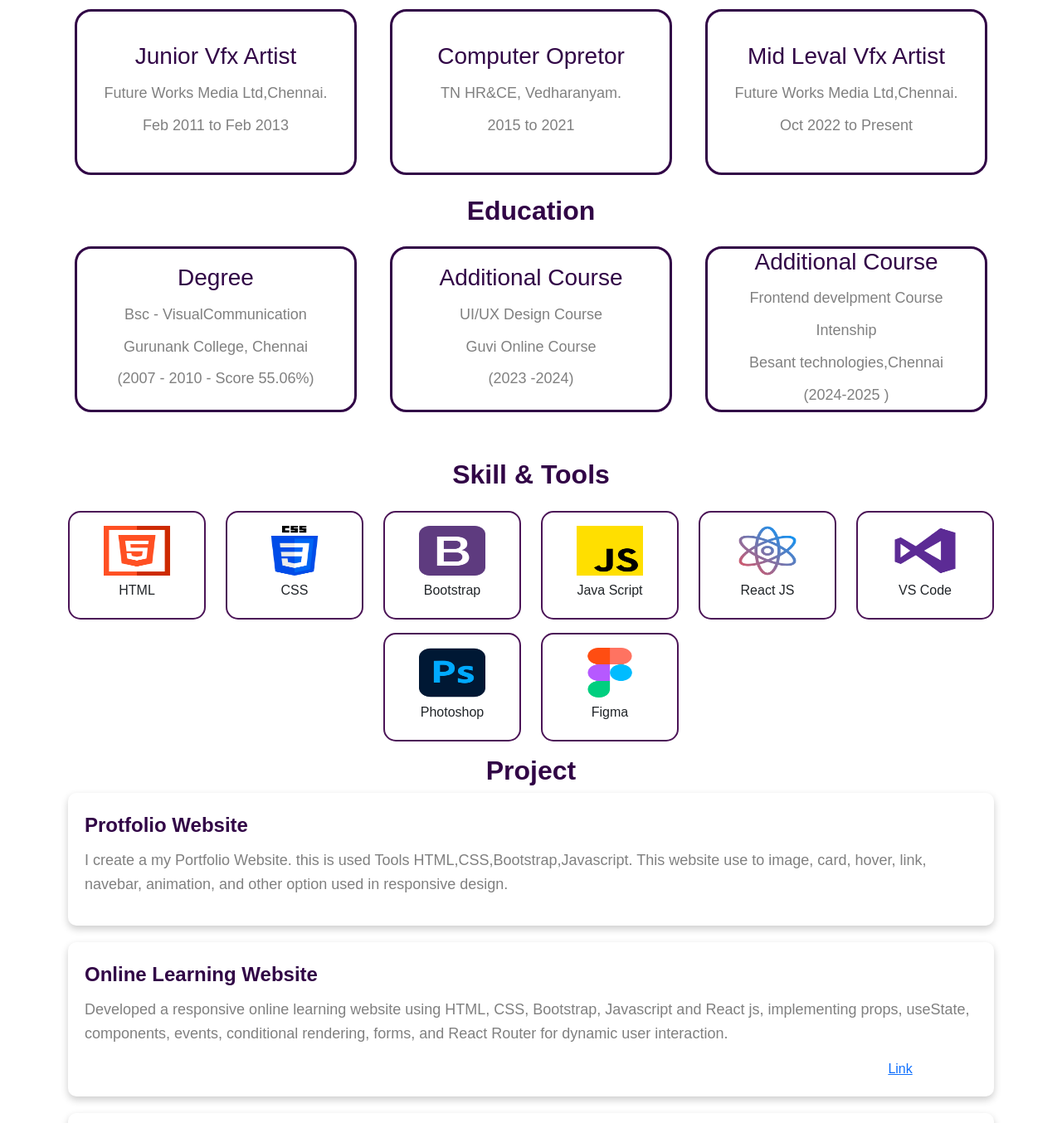
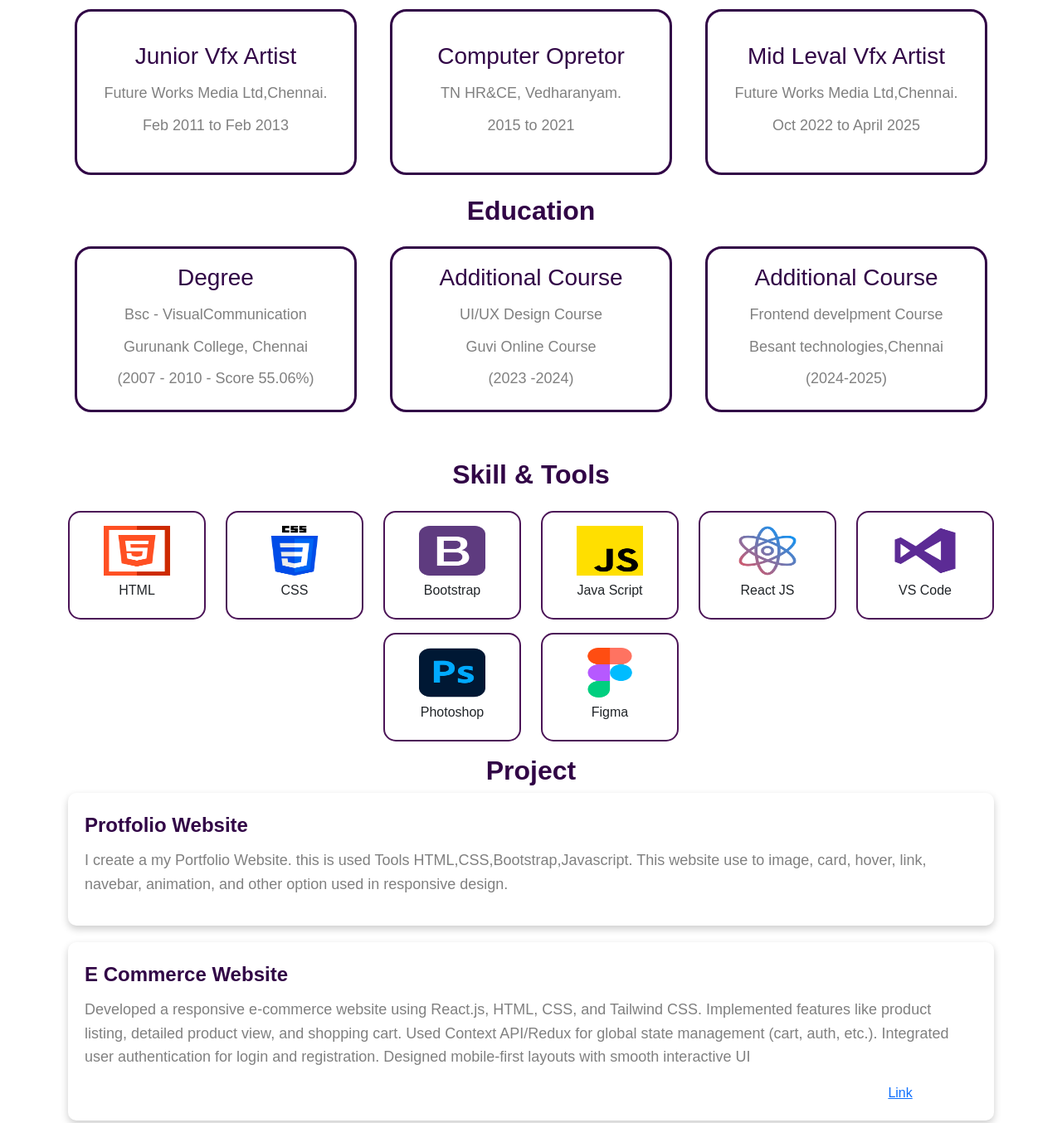
Before and after one commit to Bskumaar/MyPortfolio, a plain HTML site: page index.html in a window 1280 px wide. Shown: the part 1304-2658 px from the top of the page at 83% size. Drawn offline with nearby package versions, Linux system fonts and the light colour scheme.

Commit message:
Small code update in portfolio

```diff
--- a/index.html
+++ b/index.html
@@ -115,7 +115,7 @@
         <div class="text-center cardex p-4 m-2 ">
           <h3>Mid Leval Vfx Artist</h3>
           <p> Future Works Media Ltd,Chennai.</p>
-          <p>Oct 2022 to Present</p>
+          <p>Oct 2022 to April 2025</p>
         </div>
       </div>
     </div>
@@ -150,9 +150,8 @@
         <div class="text-center cardex p-4 m-2">
           <h3>Additional Course</h3>
           <p>Frontend develpment Course</p>
-          <p>Intenship</p>
           <p> Besant technologies,Chennai</p>
-          <p> (2024-2025  )</p>
+          <p> (2024-2025)</p>
         </div>
       </div>
     </div>
@@ -240,6 +239,20 @@
       </p>
 
 
+
+    </div>
+    <!--Online Learning Website--->
+    <div class="pro1">
+      <h2 class="project-text word1">E Commerce Website </h2>
+
+      <p class="propara">Developed a responsive e-commerce website using React.js, HTML, CSS, and Tailwind
+CSS. Implemented features like product listing, detailed product view, and shopping
+cart. Used Context API/Redux for global state management (cart, auth, etc.).
+Integrated user authentication for login and registration. Designed mobile-first layouts
+with smooth interactive UI
+
+      </p>
+      <div style="margin-left: 90%;">  <a  href="http://onlinecourselearning.netlify.app" target="_blank">Link</a></div>
 
     </div>
      <!--Online Learning Website--->
```
